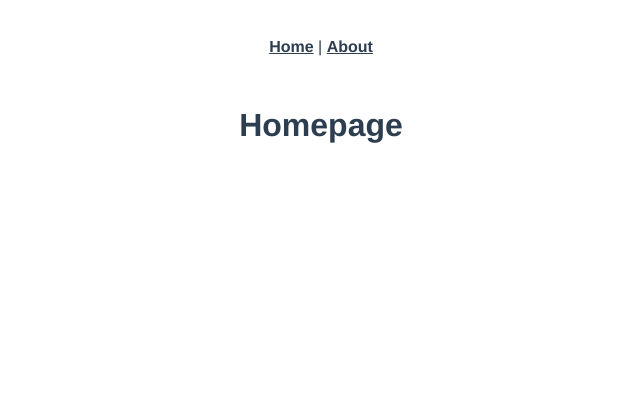
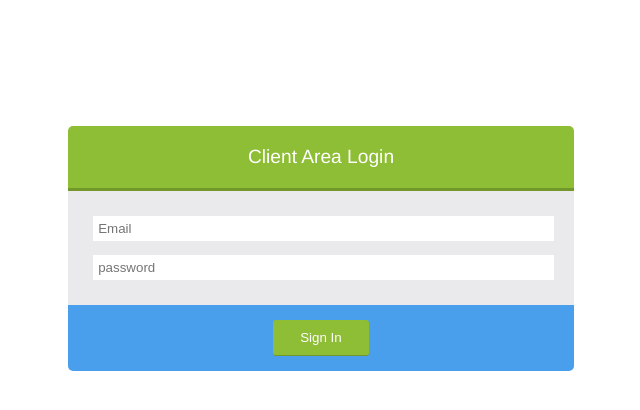
Before and after one commit to faisalihsanulfikri/skripsi-main-ui, a Vue app: page /#/ in a window 1280 px wide. Shown: the top 410 px of the page, without its empty margins (319-959 px from the left). Built offline with nearby package versions, Linux system fonts and the light colour scheme; no server answers.

Commit message:
login, sidebar, content website

```diff
--- a/src/App.vue
+++ b/src/App.vue
@@ -1,9 +1,5 @@
 <template>
   <div id="app">
-    <div id="nav">
-      <router-link to="/">Home</router-link> |
-      <router-link to="/about">About</router-link>
-    </div>
     <router-view />
   </div>
 </template>
--- /dev/null
+++ b/src/components/main/MainSidebar.vue
@@ -0,0 +1,68 @@
+<template>
+    <div class="container">
+        <div class="title">
+            <span>Client Area</span>
+        </div>
+        <div class="menu-dashboard">
+            <span></span>
+            <a href="/u/dashboard">
+                <i class="fa fa-dashboard"></i>
+                <span>Dashboard</span>
+            </a>
+        </div>
+        <div class="menu-website">
+            <a href="/u/website">
+                <i class="fa fa-dashboard"></i>
+                <span>Website Saya</span>
+            </a>
+        </div>
+        <div class="menu-akun">
+            <a href="/u/akun">Akun Saya</a>
+        </div>
+    </div>
+</template>
+
+<script>
+export default {
+
+}
+</script>
+
+<style lang="scss" scoped>
+    .container {
+        .title {
+            padding: 20px;
+            background-color: #8ebd36;
+            color: white;
+            font-size: larger;
+        }
+        .menu-dashboard {
+            padding: 15px;
+            border-bottom: 2px solid #dbdbdb;
+            text-align: left;
+
+            a {
+                text-decoration: none;
+            }
+        }
+        .menu-website {
+            padding: 15px;
+            border-bottom: 2px solid #dbdbdb;
+            text-align: left;
+
+            a {
+                text-decoration: none;
+            }
+        }
+        .menu-akun {
+            padding: 15px;
+            border-bottom: 2px solid #dbdbdb;
+            text-align: left;
+
+            a {
+                text-decoration: none;
+            }
+        }
+    }
+
+</style>
--- a/src/main.js
+++ b/src/main.js
@@ -5,7 +5,7 @@ import store from "./store";
 import axios from 'axios'
 import VueAxios from 'vue-axios'
 
-axios.defaults.baseURL = "http://localhost:8000/api/";
+// axios.defaults.baseURL = "http://localhost:8000/api/";
 
 Vue.use(VueAxios, axios)
 
--- a/src/router.js
+++ b/src/router.js
@@ -1,6 +1,7 @@
 import Vue from "vue";
 import Router from "vue-router";
-import Home from "./views/Home.vue";
+import Login from "@/views/Login.vue";
+import UserRoutes from './routes/user'
 
 Vue.use(Router);
 
@@ -9,17 +10,9 @@ export default new Router({
   routes: [
     {
       path: "/",
-      name: "home",
-      component: () => import("@/views/Homepage.vue")
+      name: "login",
+      component: Login
     },
-    {
-      path: "/about",
-      name: "about",
-      // route level code-splitting
-      // this generates a separate chunk (about.[hash].js) for this route
-      // which is lazy-loaded when the route is visited.
-      component: () =>
-        import(/* webpackChunkName: "about" */ "./views/About.vue")
-    }
+    UserRoutes
   ]
 });
--- /dev/null
+++ b/src/routes/user.js
@@ -0,0 +1,21 @@
+import Main from '@/views/user/Main';
+
+import Dashboard from '@/views/user/Dashboard';
+import WebsiteView from '@/views/user/website/Index';
+
+export default {
+    path: '/u',
+    component: Main,
+    children: [
+        {
+            path: 'dashboard',
+            name: 'user-dashboard',
+            component: Dashboard,
+        },
+        {
+            path: 'website',
+            name: 'user-website',
+            component: WebsiteView,
+        }
+    ]
+}
--- /dev/null
+++ b/src/views/Login.vue
@@ -0,0 +1,106 @@
+<template>
+    <div class="container">
+        <form class="card">
+            <div class="title">
+                <span>Client Area Login</span>
+            </div>
+            <div class="input">
+                <div class="input-email">
+                    <input type="text" v-model="email" placeholder="Email">
+                </div>
+                <div class="input-password">
+                    <input type="password" v-model="password" placeholder="password">
+                </div>
+            </div>
+            <div class="input-btn">
+                <button @click="login">Sign In</button>
+            </div>
+        </form>
+    </div>
+</template>
+
+<script>
+export default {
+    data() {
+        return {
+            baseURL : "http://localhost:8000/api",
+            email : "",
+            password : ""
+        };
+    },
+    methods: {
+        login(){
+            let endpoint = this.baseURL+"/auth/login";
+
+        }
+    },
+    created(){
+        this.login();
+    }
+};
+</script>
+
+<style lang="scss" scoped>
+    .container {
+        width: 100%;
+        text-align: -webkit-center;
+        margin-top: 10%;
+
+        .card {
+            border: 1px solid;
+            width: 40%;
+            border: 0;
+
+            .title {
+                padding: 20px;
+                border-bottom: 3px solid #72972b;
+                background-color: #8ebd36;
+                color: white;
+                font-size: larger;
+                border-top-left-radius: 5px;
+                border-top-right-radius: 5px;
+            }
+            .input {
+                padding: 20px;
+                background-color: #eaeaec;
+
+                .input-email {
+                    padding: 5px 5px 7px 5px;
+
+                    input {
+                        width: 100%;
+                        border: 0;
+                        height: 15px;
+                        padding: 5px 0px 5px 5px;
+                    }
+                }
+                .input-password {
+                    padding: 7px 5px 5px 5px;
+
+                    input {
+                        width: 100%;
+                        border: 0;
+                        height: 15px;
+                        padding: 5px 0px 5px 5px;
+                    }
+                }
+            }
+            .input-btn {
+                padding: 15px;
+                background-color: #499fec;
+                border-bottom-left-radius: 5px;
+                border-bottom-right-radius: 5px;
+
+                button {
+                    background-color: #8ebd36;
+                    border: 0;
+                    color: white;
+                    padding: 10px;
+                    width: 20%;
+                    border-radius: 3px;
+                    border-bottom: 1px solid #72972b;
+                }
+            }
+        }
+    }
+</style>
--- /dev/null
+++ b/src/views/user/Dashboard.vue
@@ -0,0 +1,15 @@
+<template>
+    <div>
+        <h1>Dashboard</h1>
+    </div>
+</template>
+
+<script>
+export default {
+
+}
+</script>
+
+<style>
+
+</style>
--- /dev/null
+++ b/src/views/user/Main.vue
@@ -0,0 +1,23 @@
+<template>
+    <div>
+        <table width="100%">
+            <tr>
+                <td width="20%" style="background-color: #f4f4f4; vertical-align: initial;"><MainSidebar /></td>
+                <td width="80%" style="vertical-align: initial;"><router-view /></td>
+            </tr>
+        </table>
+    </div>
+</template>
+
+<script>
+import MainSidebar from "@/components/main/MainSidebar";
+export default {
+    components: {
+        MainSidebar,
+    }
+};
+</script>
+
+<style lang="scss" scoped>
+
+</style>
--- /dev/null
+++ b/src/views/user/website/Index.vue
@@ -0,0 +1,62 @@
+<template>
+    <div class="container">
+        <div class="title">
+            <span>Website Saya</span>
+        </div>
+        <div class="content">
+            <table width="100%">
+                <thead>
+                    <tr>
+                        <th>Alamat Website</th>
+                        <th>Status</th>
+                        <th>Expired Date</th>
+                        <th>Activated Date</th>
+                        <th>Action</th>
+                    </tr>
+                </thead>
+                <tbody>
+                    <tr>
+                        <td>webhade.webhade.com</td>
+                        <td>persyaratan</td>
+                        <td>-</td>
+                        <td>-</td>
+                        <td>
+                            <button>Atur</button>
+                        </td>
+                    </tr>
+                </tbody>
+            </table>
+        </div>
+    </div>
+</template>
+
+<script>
+export default {
+
+}
+</script>
+
+<style lang="scss" scoped>
+    .container {
+        .title {
+            padding: 20px;
+            text-align: left;
+            font-size: x-large;
+            font-weight: 600;
+            border-bottom: 2px solid #dbdbdb;
+        }
+        .content {
+            padding: 30px 10px;
+        }
+
+        table {
+            border-collapse: collapse;
+            text-align: left;
+        }
+
+        table, th, td {
+            border: 1px solid black;
+            padding: 5px;
+        }
+    }
+</style>
```
